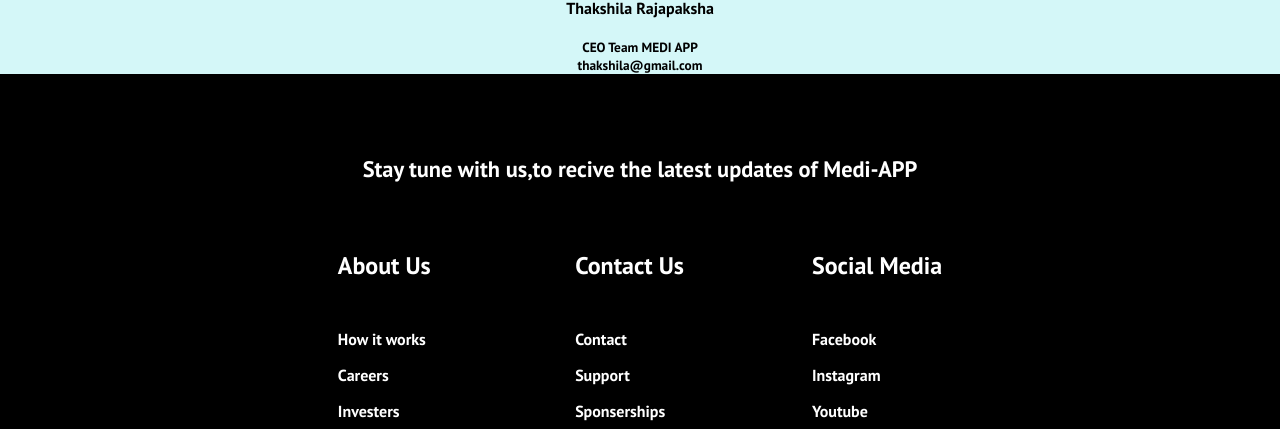
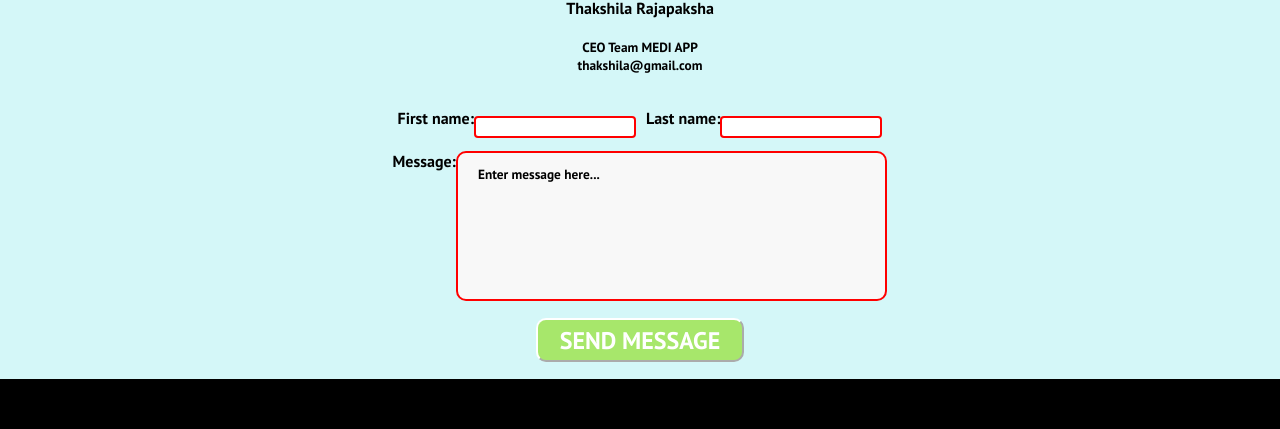
Before and after one commit to Randikaviraj/React-Medical-site, a React (Create React App) app in the folder mediapp/: page /about in a window 1280 px wide. Shown: the part 750-1179 px from the top of the page. Built offline with nearby package versions, Linux system fonts and the light colour scheme.

Commit message:
Finished about page add fragment identifier add message sending form

```diff
--- a/mediapp/package.json
+++ b/mediapp/package.json
@@ -9,7 +9,9 @@
     "react": "^17.0.1",
     "react-dom": "^17.0.1",
     "react-router-dom": "^5.2.0",
+    "react-router-hash-link": "^2.4.0",
     "react-scripts": "4.0.2",
+    "react-scroll-manager": "^1.0.3",
     "web-vitals": "^1.1.0"
   },
   "scripts": {
--- a/mediapp/src/components/Button/Button.css
+++ b/mediapp/src/components/Button/Button.css
@@ -21,6 +21,15 @@
     border-color: #ec7070;
 }
 
+.btn-solid-green{
+    border-radius: 10px;
+    background-color: #a7e76b;
+    color: #ffffff;
+    padding-left: 0.9em;
+    padding-right: 0.9em;
+}
+
+
 
 .btn-solid{
     padding-left: 0.9em;
@@ -42,10 +51,16 @@
     color: #ffffff;
 }
 
+.btn-solid-green:hover{
+    background-color: transparent;
+    color:  #a7e76b;
+}
 
 
 
-@media    (max-width:550px){
+
+
+@media   (max-width:550px){
 
     .btn{
         font-size: 1rem;
--- a/mediapp/src/components/Button/Button.js
+++ b/mediapp/src/components/Button/Button.js
@@ -5,7 +5,7 @@
 
     render() {
         return (
-        <button className={this.props.classes}>{this.props.children}</button>
+        <button className={this.props.classes} onClick={this.props.onPress}>{this.props.children}</button>
         )
     }
 }
--- a/mediapp/src/components/Pages/About.css
+++ b/mediapp/src/components/Pages/About.css
@@ -34,6 +34,44 @@
     align-items: center;
 }
 
+.form-names{
+    margin-top: 1.8em;
+    display: flex;
+    flex-direction: row;
+    justify-content: space-around;
+}
+input{
+  border: 2px solid red;
+  border-radius: 4px;
+  margin: 8px 0;
+  box-sizing: border-box;
+}
+
+textarea {
+    width: 100%;
+    height: 150px;
+    padding: 12px 20px;
+    box-sizing: border-box;
+    border: 2px solid red;
+    border-radius: 4px;
+    background-color: #f8f8f8;
+    resize: none;
+  }
+
+.name-div{
+    display: flex;
+    margin: 5px;
+}
+
+.msg-box{
+    display: flex;
+}
+
+/* #usrform{
+    display: flex;
+    flex-direction: column;
+    align-items: center;
+} */
 
 @media (max-width:600px){
     .about-heading{
@@ -41,8 +79,26 @@
     }
 
 
-.about-profile-img{
-    width:25vw;
-    height:25vw;
+    .about-profile-img{
+        width:25vw;
+        height:25vw;
+    }
+
+    .form-names{
+        flex-direction: column;
+        justify-content: center;
+        align-items: center;
+    }
+
+    .name-div{
+        flex-direction: column;
+        align-items: center;
+    }
+
+    .msg-box{
+        flex-direction: column;
+        align-items: center;
+    }
+
+
 }
-}
--- a/mediapp/src/components/Pages/AboutPage.js
+++ b/mediapp/src/components/Pages/AboutPage.js
@@ -1,10 +1,42 @@
 import React, { Component } from 'react'
+import { HashLink } from 'react-router-hash-link';
+import { Link } from "react-router-dom";
 import Button from '../Button/Button'
 import "./About.css"
 
 export default class AboutPage extends Component {
+
+    state={
+        fname:"",
+        lname:"",
+        msg:"Enter message here...",
+
+    }
+
+    inputHandler=(event)=>{
+
+        this.setState({[event.target.name]:event.target.value})
+    }
+
+    msgHandler=(event)=>{
+        this.setState({msg:event.target.value})
+    }
+
+    handleSend=()=>{
+        if (this.state.fname=="" || this.state.lname=="") {
+            alert("We need your frist name and last name")
+            return
+        }
+        alert('Message  was send !');
+        this.setState({
+            fname:"",
+            lname:"",
+            msg:"Enter message here...",
+        })
+    }
+
+
     render() {
-
         return (
          <>
          <div className="about-container">
@@ -16,19 +48,40 @@
             University of Kothalawala .We are a team of leading expert technology recruitment, so contact us today for a hiring consultation.
             </div>
             <div>
-            <Button classes="btn btn-outline btn-outline-red">CONTACT US</Button>
+            <HashLink to="/about/#sendmsg"><Button classes="btn btn-outline btn-outline-red" onPress={this.contactUsHandler}>CONTACT US</Button>
+            </HashLink>
             </div>
             <div>
                 <img src="https://i.pinimg.com/236x/b0/31/24/b0312401e91635b4f91f241b14ab9413.jpg" alt="Profile pic" className="about-profile-img"/>
             </div>
-            <div className="profile-disc">
+            <div className="profile-disc" id="sendmsg">
                 <strong>Thakshila Rajapaksha</strong>
                 <br/>
                 <small>CEO Team MEDI APP</small>
                 <small>thakshila@gmail.com</small>
             </div>
-            <form>
+            <form id="usrform">
+            <div className="form-names">
+                <div className="name-div">
+                    <label for="fname">First name:</label><br/>
+                    <input type="text" id="fname" name="fname" value={this.state.fname} onChange={this.inputHandler} />
+                </div>
+                <div className="name-div">
+                    <label for="lname">Last name:</label>
+                    <br/>
+                    <input type="text" id="lname" name="lname" value={this.state.lname} onChange={this.inputHandler}/>
+                </div>
+            </div>
+            <div className="msg-box">
+                <label for="lname">Message:</label>
+                <br/>
+                <textarea name="msg" form="usrform" rows="5"  style={{borderRadius:"10px"}} value={this.state.msg} onChange={this.msgHandler} ></textarea>
+            </div>
             </form>
+            <div>
+            <Button classes="btn btn-outline btn-solid-green" onPress={this.handleSend}>SEND MESSAGE</Button>
+            </div>
+
          </div>
          </>
         )
```
Also changed, not shown: 1 other file (tests, documents, lock files or other folders).
